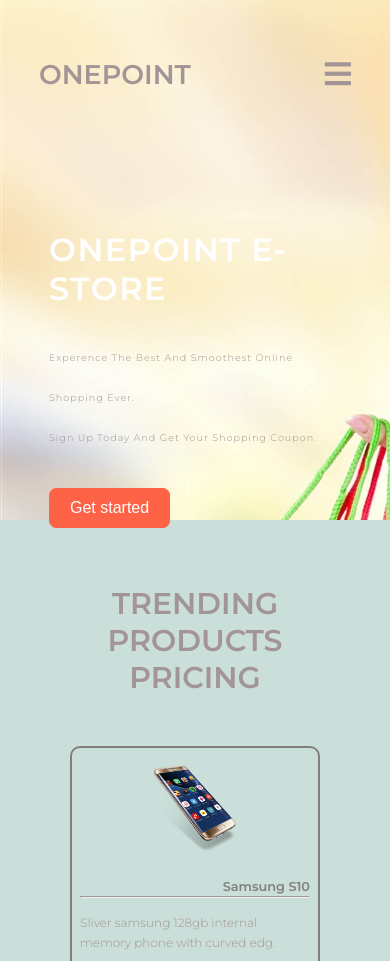
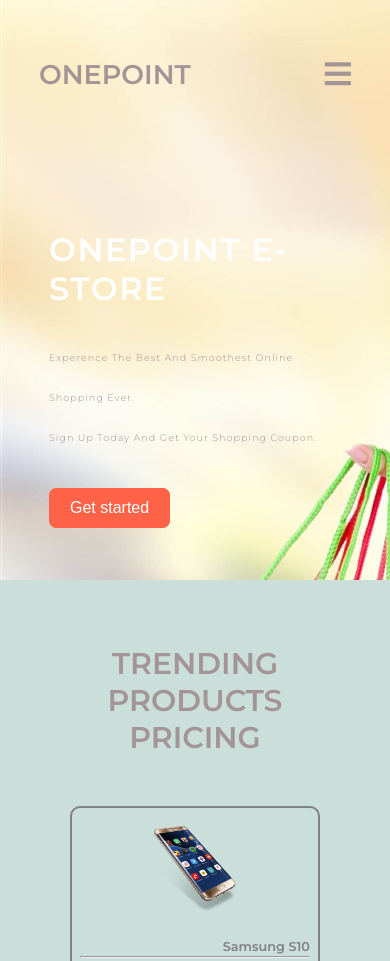
Before and after one commit to Sirmario/onepoint, a plain HTML site: page index.html in a window 390 px wide. Shown: the top 961 px of the page. Drawn offline with Linux system fonts and the light colour scheme.

Commit message:
update size

```diff
--- a/resource/css/responsive_layout.css
+++ b/resource/css/responsive_layout.css
@@ -136,9 +136,9 @@
 
 }
 @media screen and (max-width:612px){
-/*     header{
-    height: 520px;
-  } */
+    header{
+    height: 580px;
+  }
 
 .slider .title{
   font-size: 2rem;
```
